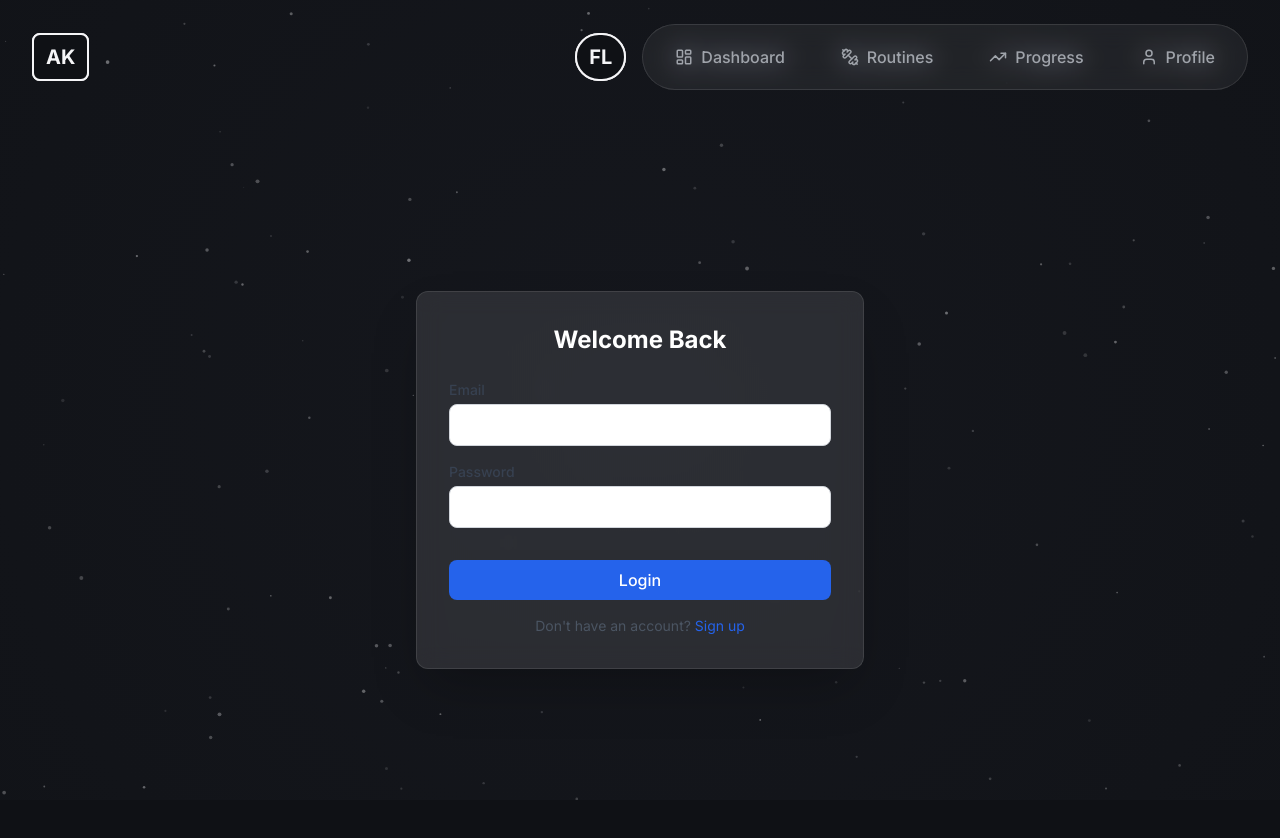
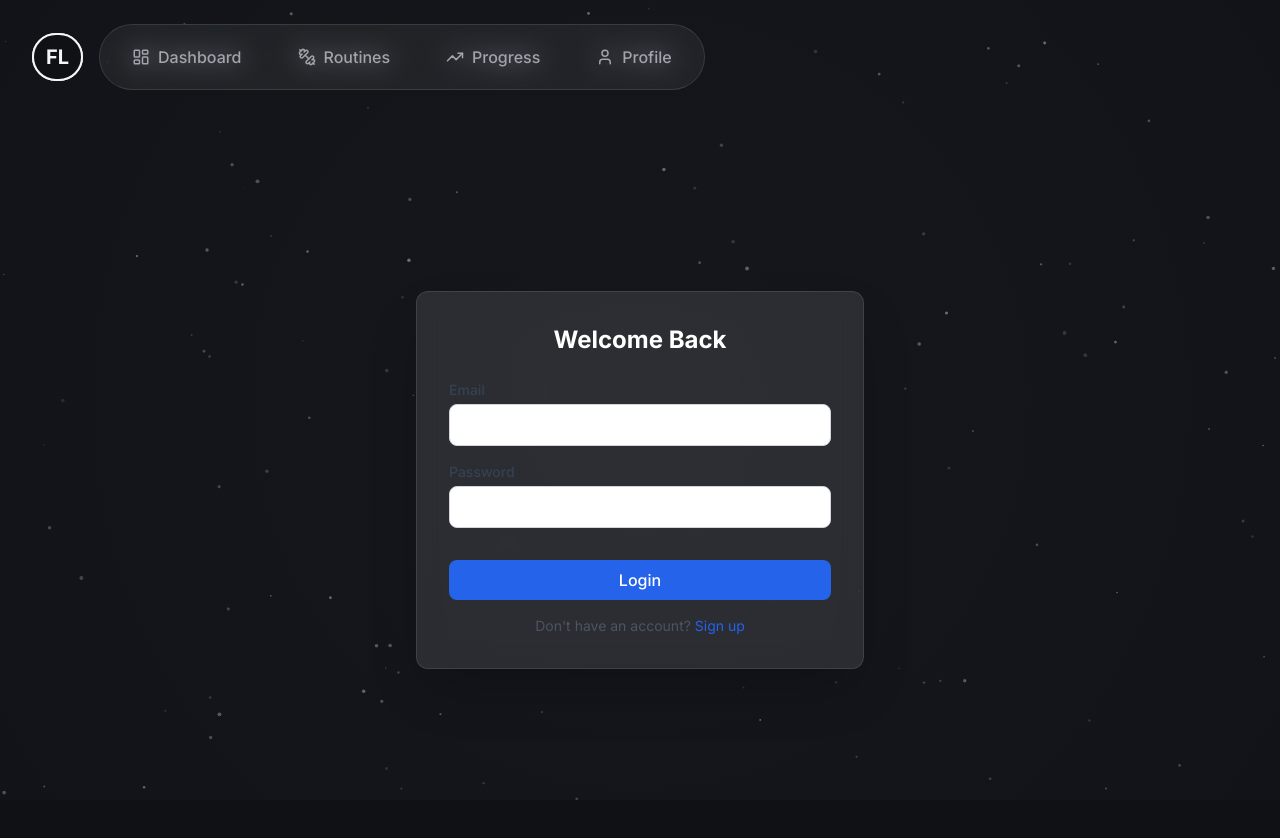
Before and after one commit to aasthakumari03/Fitlife_Website, a Next.js app: page /login in a window 1280 px wide. Shown: the top 838 px of the page. Built offline with nearby package versions, Linux system fonts and the light colour scheme; a web font is replaced by a local one.

Commit message:
Remove AK logo from navbar

```diff
--- a/components/Navbar.js
+++ b/components/Navbar.js
@@ -69,14 +69,7 @@ const Navbar = () => {
     return (
         <nav className="fixed top-0 left-0 w-full z-50 px-8 py-6 flex items-center justify-between">
             {/* Top Left: AK Logo */}
-            <div className="flex-shrink-0">
-                <TypewriterLogo
-                    initials="AK"
-                    fullName="Aastha Kumari"
-                    shape="square"
-                    href="/profile"
-                />
-            </div>
+
 
             {/* Top Right: Nav Links + FL Logo */}
             <div className="flex items-center gap-4">
```
